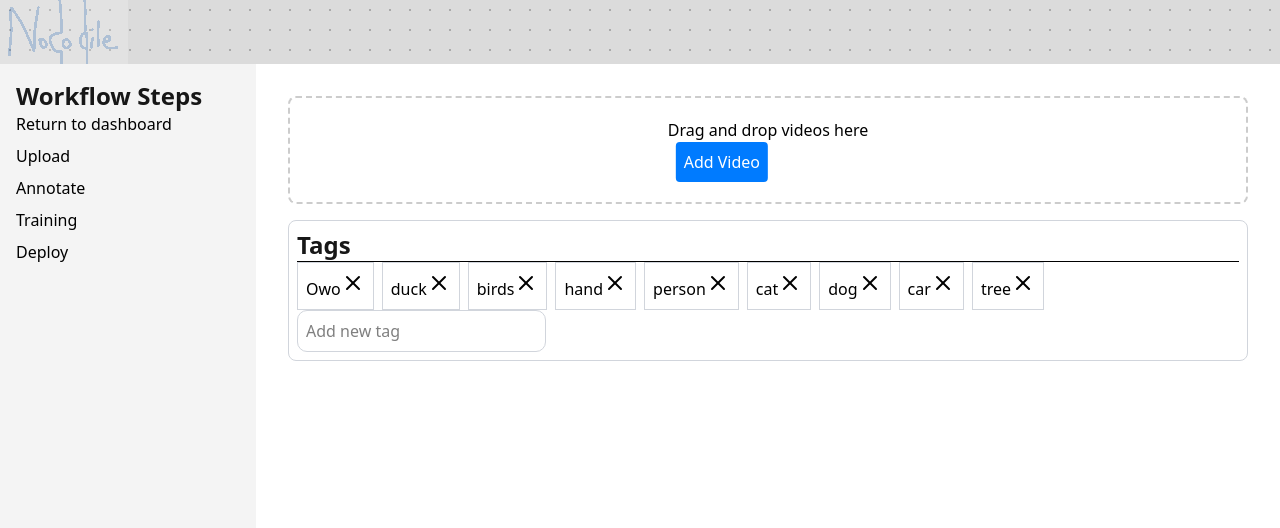
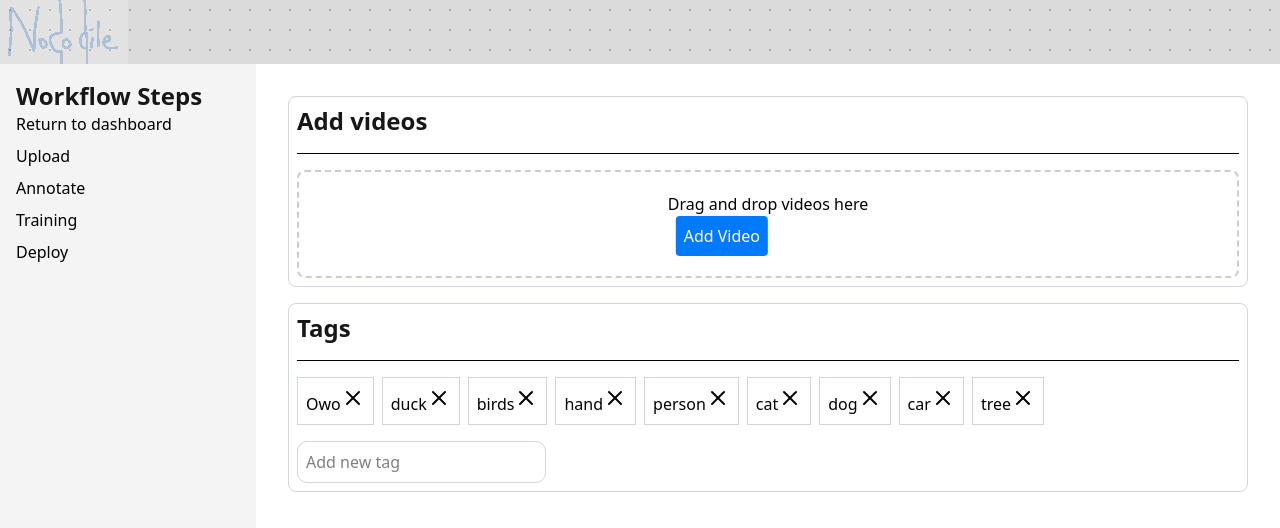
Before and after one commit to jasonchiu8421/Nocodile, a Next.js app in the folder nocodile/: page /project/1/upload in a window 1280 px wide. Shown: the top 528 px of the page. Built offline with nearby package versions, Linux system fonts and the light colour scheme.

Commit message:
ssave to local storage

```diff
--- a/nocodile/app/project/[id]/upload/page.tsx
+++ b/nocodile/app/project/[id]/upload/page.tsx
@@ -4,25 +4,28 @@ import React, { useState, useEffect } from "react";
 import { X } from "lucide-react";
 
 const page = () => {
-  const [classes, setClasses] = useState<string[]>([
-    "Owo",
-    "duck",
-    "birds",
-    "hand",
-    "person",
-    "cat",
-    "dog",
-    "car",
-    "tree",
-  ]);
-  const [files, setFiles] = useState<File[]>([]);
+  const [classes, setClasses] = useState<string[]>(() => {
+    const savedClasses = localStorage.getItem("classes");
+    return savedClasses
+      ? JSON.parse(savedClasses)
+      : ["Owo", "duck", "birds", "hand", "person", "cat", "dog", "car", "tree"];
+  });
+
+  const [files, setFiles] = useState<File[]>(() => {
+    const savedFiles = localStorage.getItem("files");
+    return savedFiles ? JSON.parse(savedFiles) : [];
+  });
 
   const handleFileSelect = (event: React.ChangeEvent<HTMLInputElement>) => {
     const selectedFiles = Array.from(event.target.files || []);
     const validFiles = selectedFiles.filter((file) =>
       ["video/mp4", "video/mov", "video/x-matroska"].includes(file.type)
     );
-    setFiles((prevFiles) => [...prevFiles, ...validFiles]);
+    setFiles((prevFiles) => {
+      const updatedFiles = [...prevFiles, ...validFiles];
+      localStorage.setItem("files", JSON.stringify(updatedFiles));
+      return updatedFiles;
+    });
   };
 
   const handleDrop = (event: React.DragEvent<HTMLDivElement>) => {
@@ -31,7 +34,11 @@ const page = () => {
     const validFiles = droppedFiles.filter((file) =>
       ["video/mp4", "video/mov", "video/x-matroska"].includes(file.type)
     );
-    setFiles((prevFiles) => [...prevFiles, ...validFiles]);
+    setFiles((prevFiles) => {
+      const updatedFiles = [...prevFiles, ...validFiles];
+      localStorage.setItem("files", JSON.stringify(updatedFiles));
+      return updatedFiles;
+    });
   };
 
   const handleDragOver = (event: React.DragEvent<HTMLDivElement>) => {
@@ -47,8 +54,30 @@ const page = () => {
     //setValue("Hello World!");
   };
 
+  const removeClass = (index: number) => {
+    setClasses((prevClasses) => {
+      const updatedClasses = prevClasses.filter((_, i) => i !== index);
+      localStorage.setItem("classes", JSON.stringify(updatedClasses));
+      return updatedClasses;
+    });
+  };
+
+  const addClass = (newTag: string) => {
+    setClasses((prevClasses) => {
+      const updatedClasses = [...prevClasses, newTag];
+      localStorage.setItem("classes", JSON.stringify(updatedClasses));
+      return updatedClasses;
+    });
+  };
+
   return (
     <div className="flex flex-col gap-4">
+      <div
+        id="classes"
+        className="flex flex-col border p-2 rounded-md border-gray-300 gap-4"
+      >
+        <h2>Add videos</h2>
+        <hr />
         <div
           id="upload"
           onDrop={handleDrop}
@@ -109,24 +138,20 @@ const page = () => {
             onChange={handleFileSelect}
           />
         </div>
+      </div>
       <div
         id="classes"
-        className="flex flex-col border p-2 rounded-md border-gray-300"
+        className="flex flex-col border p-2 rounded-md border-gray-300 gap-4"
       >
         <h2>Tags</h2>
         <hr />
         <div className="flex flex-row gap-2 overflow-x-auto">
           {classes.map((cls, index) => (
-            <div key={index} className="border border-gray-300 p-2">
-              <div style={{ display: "inline-block" }}>{cls}</div>
+            <div key={index} className="border border-gray-300 p-2 min-w-16">
+              <div style={{ display: "inline" }}>{cls}</div>
               <button
                 style={{ display: "inline", cursor: "pointer" }}
-                onClick={() => {
-                  console.log("remove tag");
-                  const prevClasses = [...classes];
-                  prevClasses.splice(index, 1);
-                  setClasses(prevClasses);
-                }}
+                onClick={() => removeClass(index)}
               >
                 <X />
               </button>
@@ -139,10 +164,14 @@ const page = () => {
             placeholder="Add new tag"
             onKeyDown={(e) => {
               if (e.key === "Enter") {
-                const newTag = (e.target as HTMLInputElement).value.trim();
+                const newTag = (e.target as HTMLInputElement).value
+                  .trim()
+                  .toLowerCase();
                 if (newTag && !classes.includes(newTag)) {
-                  setClasses([...classes, newTag]);
+                  addClass(newTag);
                   (e.target as HTMLInputElement).value = "";
+                } else if (classes.includes(newTag)) {
+                  alert("Tag already exists!");
                 }
               }
             }}
```
Lines whose indentation alone changed are shown as unchanged.
